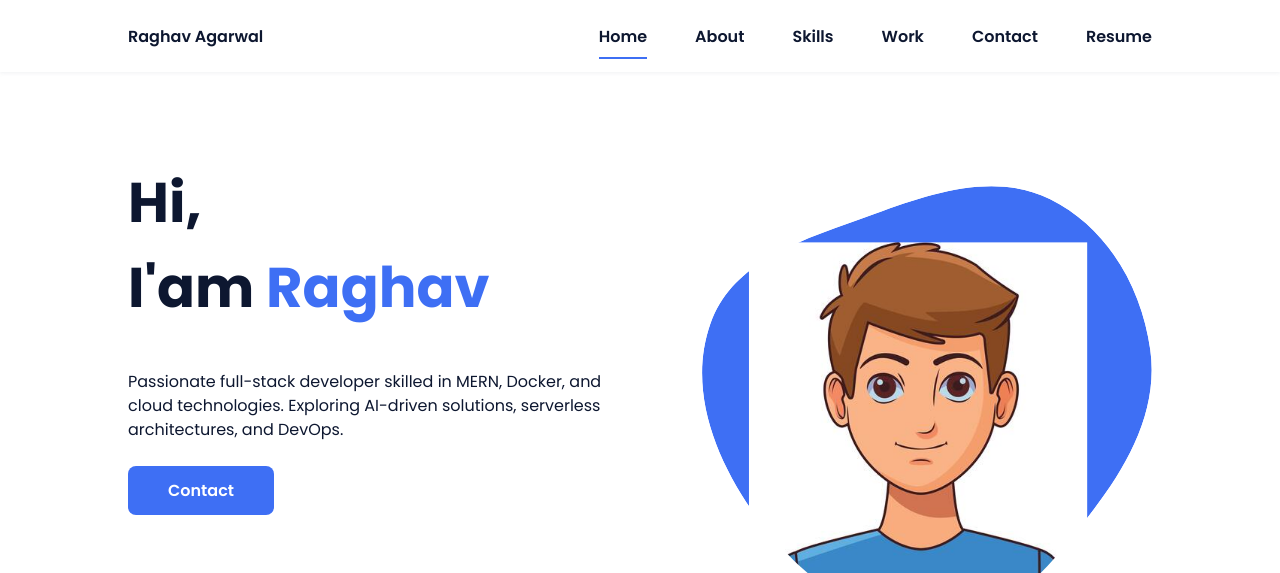
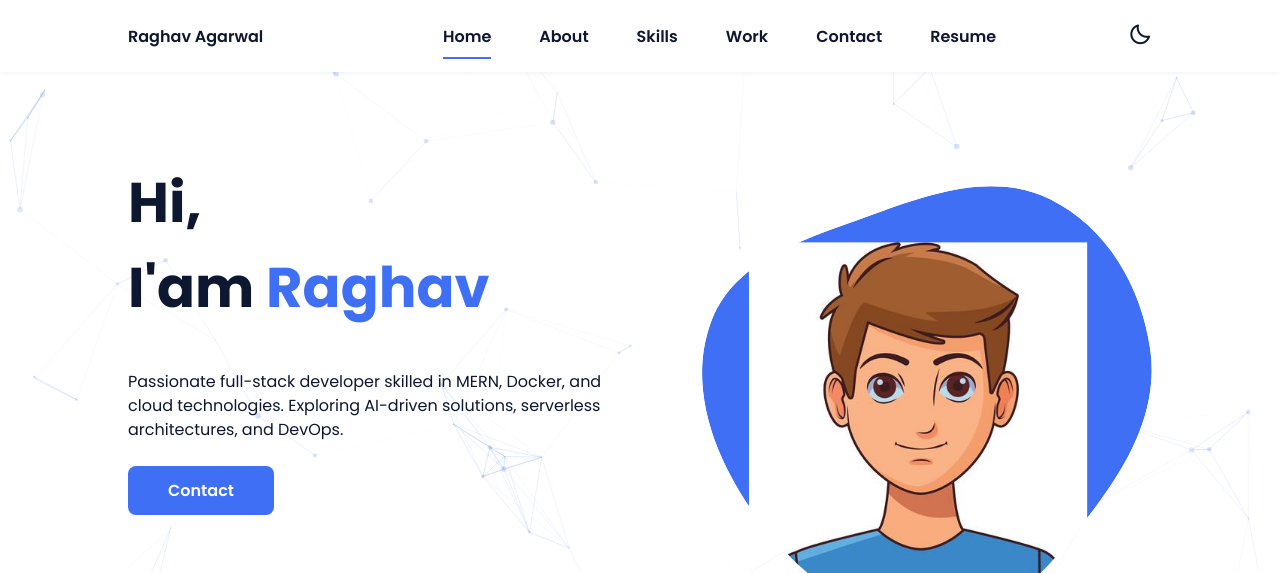
Before and after one commit to git-raghav/Portfolio, a plain HTML site: page index.html in a window 1280 px wide. Shown: the top 573 px of the page. Drawn offline with nearby package versions, Linux system fonts and the light colour scheme.

Commit message:
updated portfolio

```diff
--- a/assets/js/main.js
+++ b/assets/js/main.js
@@ -55,12 +55,295 @@ window.addEventListener('scroll', scrollActive)
 const sr = ScrollReveal({
     origin: 'top',
     distance: '60px',
-    duration: 2000,
+    duration: 1500,
     delay: 200,
-    reset: true
+    reset: true,
 });
 
-sr.reveal('.home__data, .about__img, .skills__subtitle, .skills__text',{});
-sr.reveal('.home__img, .about__subtitle, .about__text, .skills__img',{delay: 400});
-sr.reveal('.home__social-icon',{ interval: 200});
-sr.reveal('.skills__data, .work__img, .contact__input',{interval: 200});
+// Home and About sections
+sr.reveal(".home__data, .about__img", {});
+sr.reveal(".home__img, .about__subtitle, .about__text", { delay: 400 });
+sr.reveal(".home__social-icon", { interval: 200 });
+
+// Skills section
+sr.reveal(".skills__subtitle, .skills__text, .skills__data", {
+	origin: "top",
+	distance: "60px",
+	duration: 1300,
+});
+
+//work section
+sr.reveal(".work__card", {
+	interval: 200,
+	distance: "20px",
+	origin: "bottom",
+});
+
+// Contact section
+sr.reveal(".contact__input", { interval: 200 });
+
+// Add a typing effect to your name in the header
+function typeEffect() {
+	const text = "Raghav Agarwal";
+	const nameElement = document.querySelector(".nav__logo");
+	nameElement.textContent = "";
+
+	let i = 0;
+	const typing = setInterval(() => {
+		if (i < text.length) {
+			nameElement.textContent = text.substring(0, i + 1);
+			i++;
+		} else {
+			clearInterval(typing);
+			setTimeout(() => {
+				nameElement.style.borderRight = "none";
+			}, 1000);
+		}
+	}, 100);
+}
+
+// Add typing effect CSS
+const typingStyle = document.createElement('style');
+typingStyle.textContent = `
+	.nav__logo {
+		border-right: 2px solid var(--first-color);
+		animation: blink 0.7s infinite;
+		white-space: nowrap;
+		overflow: hidden;
+	}
+
+	@keyframes blink {
+		0%, 100% { border-color: transparent }
+		50% { border-color: var(--first-color) }
+	}
+`;
+document.head.appendChild(typingStyle);
+
+// Initialize typing effect when page loads
+window.addEventListener('load', typeEffect);
+
+// Theme toggle functionality
+function setupThemeToggle() {
+	const body = document.body;
+	const nav = document.querySelector(".nav");
+
+	// Add theme toggle button to nav
+	const themeToggle = document.createElement("div");
+	themeToggle.className = "theme-toggle";
+	themeToggle.innerHTML = '<i class="bx bx-moon"></i>';
+	nav.appendChild(themeToggle);
+
+	// Toggle theme
+	themeToggle.addEventListener("click", () => {
+		body.classList.toggle("dark-theme");
+		const icon = themeToggle.querySelector("i");
+		if (body.classList.contains("dark-theme")) {
+			icon.classList.remove("bx-moon");
+			icon.classList.add("bx-sun");
+			// Update particles color for dark theme
+			pJS.particles.color.value = "#6D9EEB";
+			pJS.particles.line_linked.color = "#6D9EEB";
+			pJS.fn.particlesRefresh();
+		} else {
+			icon.classList.remove("bx-sun");
+			icon.classList.add("bx-moon");
+			// Update particles color for light theme
+			pJS.particles.color.value = "#4070F4";
+			pJS.particles.line_linked.color = "#4070F4";
+			pJS.fn.particlesRefresh();
+		}
+	});
+}
+// Initialize Particles.js
+function initParticles() {
+	particlesJS("particles-js", {
+		particles: {
+			number: {
+				value: 80,
+				density: {
+					enable: true,
+					value_area: 800,
+				},
+			},
+			color: {
+				value: ["#4070F4", "#6D9EEB"],
+			},
+			shape: {
+				type: "circle",
+			},
+			opacity: {
+				value: 0.2,
+				random: false,
+				anim: {
+					enable: false,
+				},
+			},
+			size: {
+				value: 3,
+				random: true,
+			},
+			line_linked: {
+				enable: true,
+				distance: 150,
+				color: "#4070F4",
+				opacity: 0.2,
+				width: 1,
+			},
+			move: {
+				enable: true,
+				speed: 1,
+				direction: "none",
+				random: true,
+				straight: false,
+				out_mode: "out",
+				bounce: false,
+			},
+		},
+		interactivity: {
+			detect_on: "canvas",
+			events: {
+				onhover: {
+					enable: true,
+					mode: "grab",
+				},
+				onclick: {
+					enable: true,
+					mode: "push",
+				},
+				resize: true,
+			},
+			modes: {
+				grab: {
+					distance: 140,
+					line_linked: {
+						opacity: 0.5,
+					},
+				},
+				push: {
+					particles_nb: 3,
+				},
+			},
+		},
+		retina_detect: true,
+	});
+}
+
+// Initialize everything
+window.addEventListener("load", () => {
+	typeEffect();
+	setupThemeToggle();
+	initParticles();
+});
+
+// Add required styles
+const styles = document.createElement("style");
+styles.textContent = `
+	.theme-toggle {
+		cursor: pointer;
+		font-size: 1.5rem;
+		color: var(--second-color);
+		transition: transform 0.3s ease;
+	}
+
+	.theme-toggle:hover {
+		transform: rotate(360deg);
+	}
+
+	.dark-theme {
+		--first-color: #6D9EEB;
+		--second-color: #E4E6EB;
+		background-color: #18191A;
+		color: #E4E6EB;
+	}
+
+	.dark-theme .l-header {
+		background-color: #242526;
+		box-shadow: 0 1px 4px rgba(0,0,0,0.3);
+	}
+
+	.dark-theme .nav {
+		background-color: #242526;
+	}
+
+	.dark-theme .nav__logo,
+	.dark-theme .nav__link,
+	.dark-theme .nav__toggle {
+		color: #E4E6EB;
+	}
+
+	.dark-theme .section-title {
+		color: #6D9EEB;
+	}
+
+	.dark-theme .home__title-color {
+		color: #6D9EEB;
+	}
+
+	.dark-theme .button {
+		background-color: #6D9EEB;
+	}
+
+	.dark-theme .about__subtitle,
+	.dark-theme .skills__subtitle,
+	.dark-theme .work__title {
+		color: #E4E6EB;
+	}
+
+	.dark-theme .about__text,
+	.dark-theme .skills__text,
+	.dark-theme .work__description {
+		color: #B0B3B8;
+	}
+
+	.dark-theme .skills__data {
+		background-color: #242526;
+		box-shadow: 0px 4px 25px rgba(0, 0, 0, 0.3);
+	}
+
+	.dark-theme .skills__names {
+		color: #E4E6EB;
+	}
+
+	.dark-theme .skills__bar {
+		background-color: #6D9EEB;
+	}
+
+	.dark-theme .work__card {
+		background-color: #242526;
+		box-shadow: 0px 4px 25px rgba(0, 0, 0, 0.3);
+	}
+
+	.dark-theme .work__btn {
+		background-color: #6D9EEB;
+		color: #E4E6EB;
+	}
+
+	.dark-theme .contact__input {
+		background-color: #3A3B3C;
+		color: #E4E6EB;
+		border-color: #3A3B3C;
+	}
+
+	.dark-theme .footer {
+		background-color: #242526;
+	}
+
+	.dark-theme .footer__social {
+		color: #E4E6EB;
+	}
+
+	.dark-theme .footer__copy {
+		color: #B0B3B8;
+	}
+
+	#particles-js {
+		position: fixed;
+		width: 100%;
+		height: 100%;
+		top: 0;
+		left: 0;
+		z-index: -1;
+		pointer-events: none;
+	}
+`;
+document.head.appendChild(styles);
--- a/index.html
+++ b/index.html
@@ -13,6 +13,7 @@
 		<title>Raghav Agarwal | Portfolio</title>
 	</head>
 	<body>
+        <div id="particles-js"></div>
 		<!-- header -->
 		<header class="l-header">
 			<nav class="nav bd-grid">
@@ -462,9 +463,10 @@
 
 		<!-- SCROLL REVEAL -->
 		<!-- <script src="https://unpkg.com/scrollreveal"></script> -->
-		<script src="https://cdn.jsdelivr.net/npm/scrollreveal@4.0.9/dist/scrollreveal.min.js"></script>
+        <script src="https://cdn.jsdelivr.net/npm/scrollreveal@4.0.9/dist/scrollreveal.min.js"></script>
 
 		<!-- MAIN JS -->
 		<script src="assets/js/main.js"></script>
+        <script src="https://cdn.jsdelivr.net/particles.js/2.0.0/particles.min.js"></script>
 	</body>
 </html>
```
